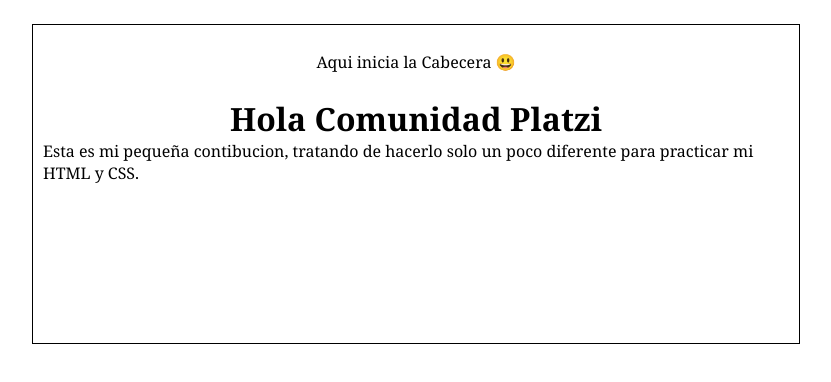
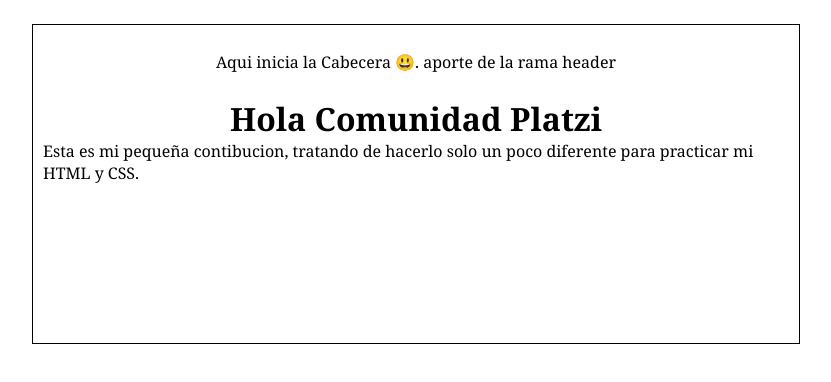
Before and after one commit to carlines284/FS-JS, a plain HTML site: page index.html in a window 1280 px wide. Shown: the whole page, without its empty margins (224-1055 px from the left). Drawn offline with Linux system fonts and the light colour scheme.

Commit message:
aporte de la rama header

```diff
--- a/index.html
+++ b/index.html
@@ -11,8 +11,8 @@
     <div class="bigContainer">
         <div class="container">
         <div class="cabecera">
-            <p class="cabecera1">Aqui inicia la Cabecera 😃</p>
-    </div>
+            <p class="cabecera1">Aqui inicia la Cabecera 😃. aporte de la rama header</p>
+        </div>
         <main class="mainContainer">
             <div class="contenedorTitulo">
              <h1 class="titulo">Hola Comunidad Platzi</h1>
@@ -20,6 +20,7 @@
             <div class="contenedorParrafo">
                 <p class="parrafo">Esta es mi pequeña contibucion, tratando de hacerlo solo un poco diferente para practicar mi HTML y CSS.</p>
             </div>
+
 
         </main>
     </div>
```
